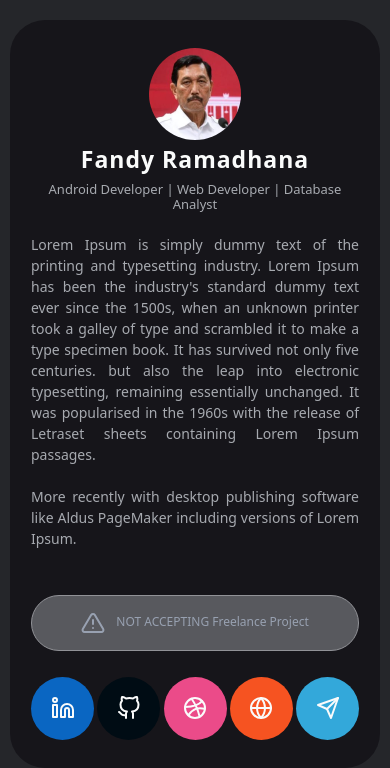
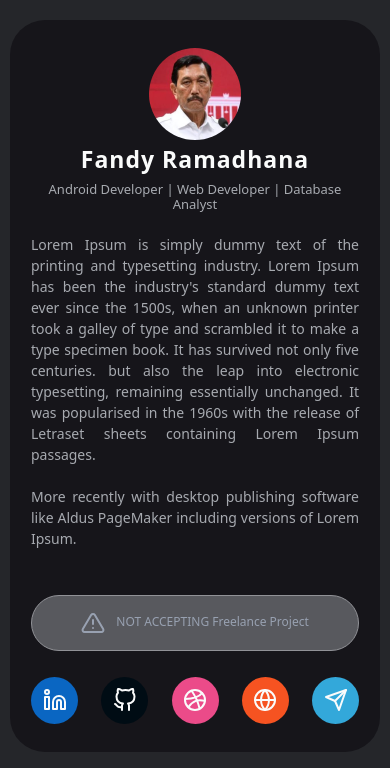
Before and after one commit to FandyRdh/link, a plain HTML site: page index.html in a window 390 px wide. Shown: the top 768 px of the page. Drawn offline with nearby package versions, Linux system fonts and the light colour scheme.

Commit message:
update size sosmed logo

```diff
--- a/assets/css/style.css
+++ b/assets/css/style.css
@@ -235,10 +235,15 @@ body{
     .sosmed-group{
         width: 100%;
     }
-
+    .sosmed{
+        width: 47px;
+        height: 47px;
+    }
 
     .content-2:hover , .content-3:hover{
         border: none;
         /* box-shadow:0px 0px 0px 10px #FAFBFB inset; */
     }
+
+
 }
```
